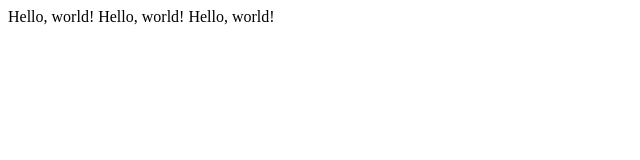
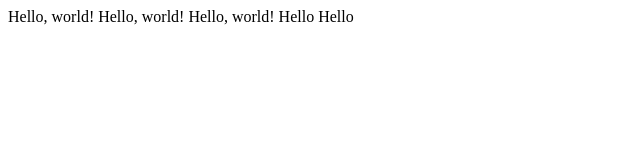
Before and after one commit to Alexstavros/Project0, a plain HTML site: page index.html in a window 1280 px wide. Shown: the whole page, without its empty margins (0-640 px from the left). Drawn offline with Linux system fonts and the light colour scheme.

Commit message:
Update index.html

```diff
--- a/index.html
+++ b/index.html
@@ -7,5 +7,8 @@
         Hello, world!
         Hello, world!
         Hello, world!
+        Hello
+        Hello
+
     </body>
 </html>
```
